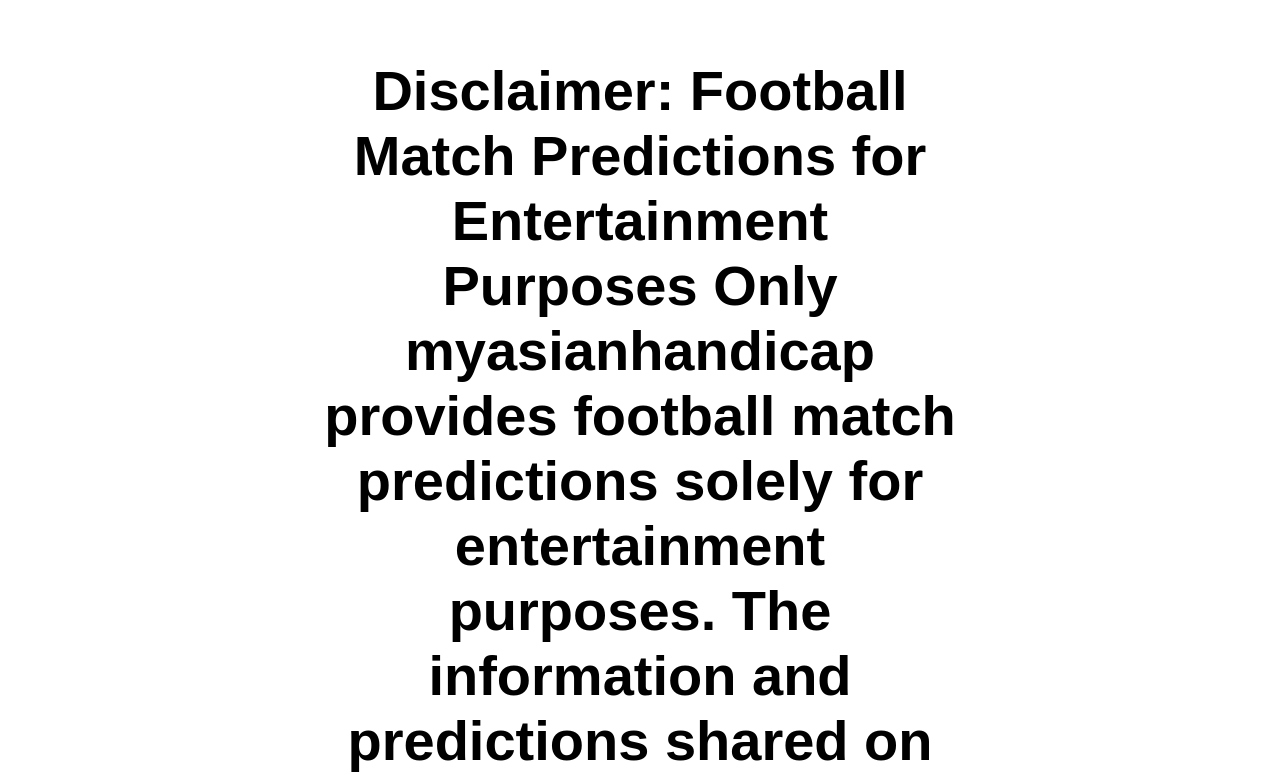
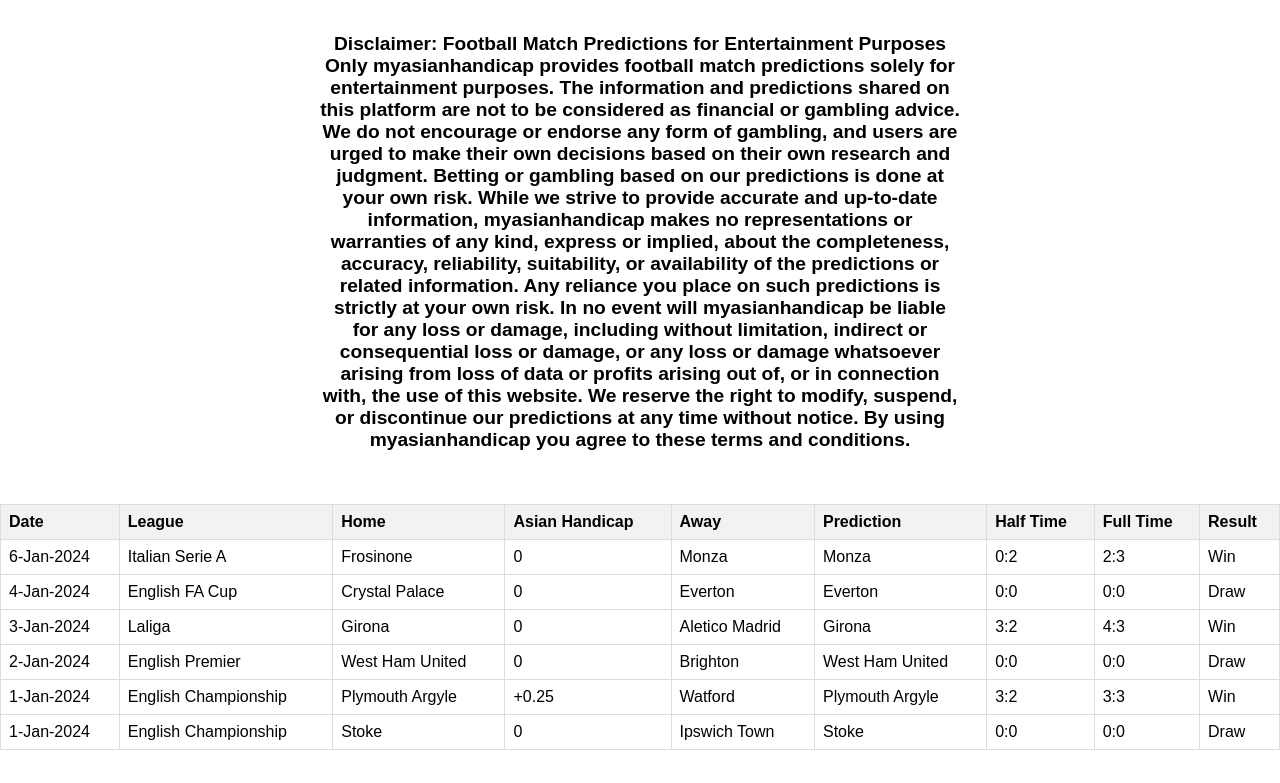
Before and after one commit to raymond-org/myasianhandicap, a website: page src/index.html in a window 1280 px wide. Shown: the top 783 px of the page. Drawn offline with Linux system fonts and the light colour scheme.

Commit message:
Update styles.css

```diff
--- a/src/styles.css
+++ b/src/styles.css
@@ -17,5 +17,5 @@
 
 main > h1 {
   text-align: center;
-  font-size: 3.5em;
+  font-size: 1.2em;
 }
```
